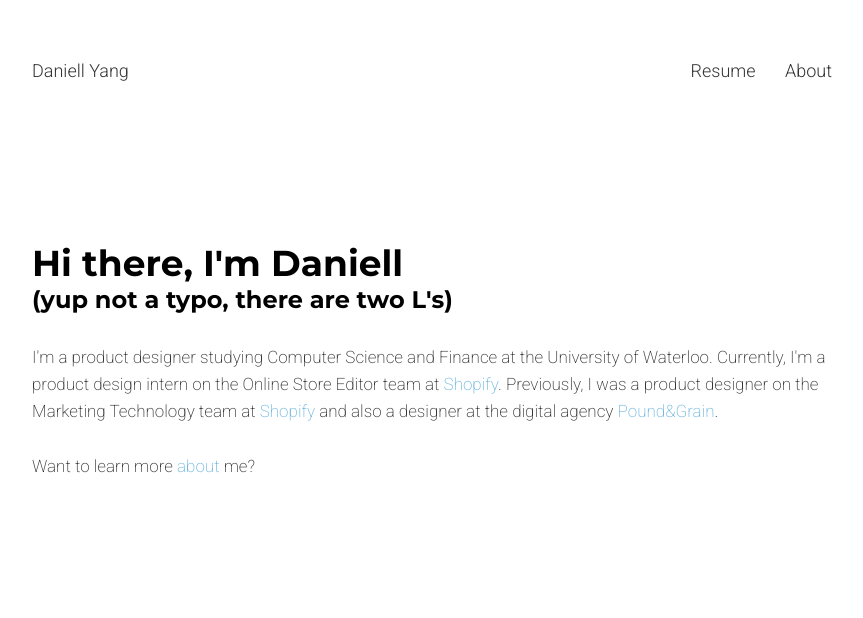
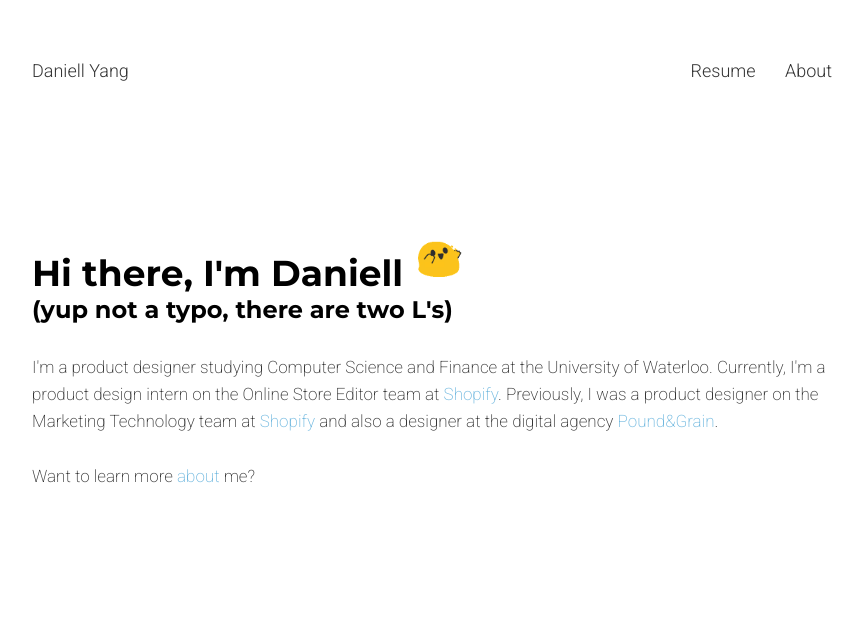
Before and after one commit to daniellyang/daniellyang.github.io, a plain HTML site: page index.html in a window 1280 px wide. Shown: the top 618 px of the page, without its empty margins (208-1071 px from the left). Drawn offline with nearby package versions, Linux system fonts and the light colour scheme.

Commit message:
blob gif

```diff
--- a/index.html
+++ b/index.html
@@ -42,7 +42,7 @@
 			<div class="landing">
 				<div class="landingWrapper">
 					<div class="info">
-						<h1>Hi there, I'm Daniell</h1>
+						<h1>Hi there, I'm Daniell   <img src="blob dancin.gif" style="height: 45px;width: 45px; margin-left: 5px"></h1>
 						<h2>(yup not a typo, there are two L's)</h2>
 						<p style="margin-top: 30px">I'm a product designer studying Computer Science and Finance at the University of Waterloo. Currently, I'm a product design intern on the Online Store Editor team at <a class="link2" href="https://www.shopify.ca/" target="_blank">Shopify</a>. Previously, I was a product designer on the Marketing Technology team at <a class="link2" href="https://www.shopify.ca/" target="_blank">Shopify</a> and also a designer at the digital agency <a class="link2" href="https://poundandgrain.com/" target="_blank">Pound&Grain</a>.
 							<br>
```
Also changed, not shown: blob dancin.gif (added), 1 other file.
